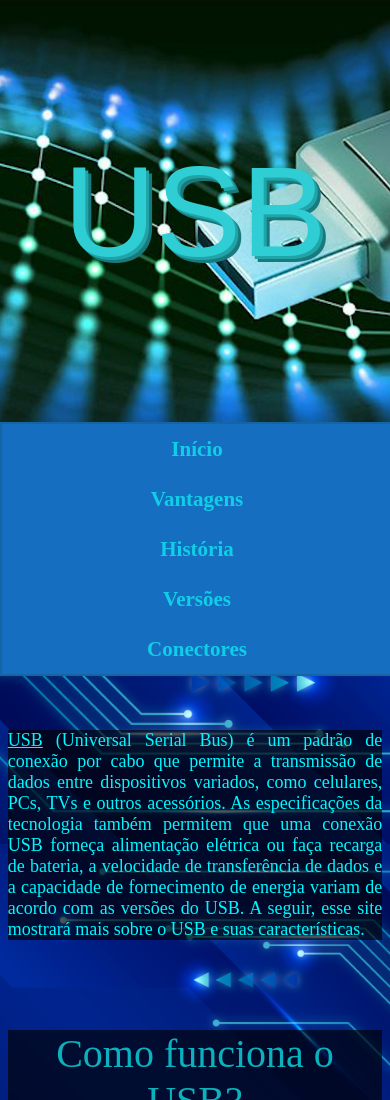
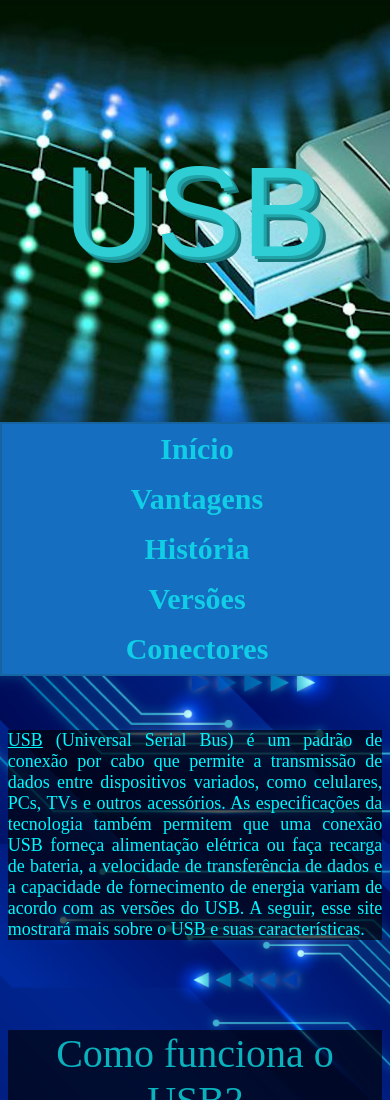
Before and after one commit to SummerNightcoreHits2/Project-USB, a plain HTML site: page Project-USB-main/index.html in a window 390 px wide. Shown: the top 1100 px of the page. Drawn offline with Linux system fonts and the light colour scheme.

Commit message:
Add files via upload

```diff
--- a/Project-USB-main/Projeto USB/estilos.css
+++ b/Project-USB-main/Projeto USB/estilos.css
@@ -103,6 +103,7 @@ footer {
     .menu {
         flex-direction: column;
         text-align: center;
+        font-size: 30px;
     }
     h1, h2 {
         margin: 0 2%;
--- a/Project-USB-main/estilos.css
+++ b/Project-USB-main/estilos.css
@@ -103,6 +103,7 @@ footer {
     .menu {
         flex-direction: column;
         text-align: center;
+        font-size: 30px;
     }
     h1, h2 {
         margin: 0 2%;
```
Also changed, not shown: Project-USB-main/index.html (+1 -1 lines).
